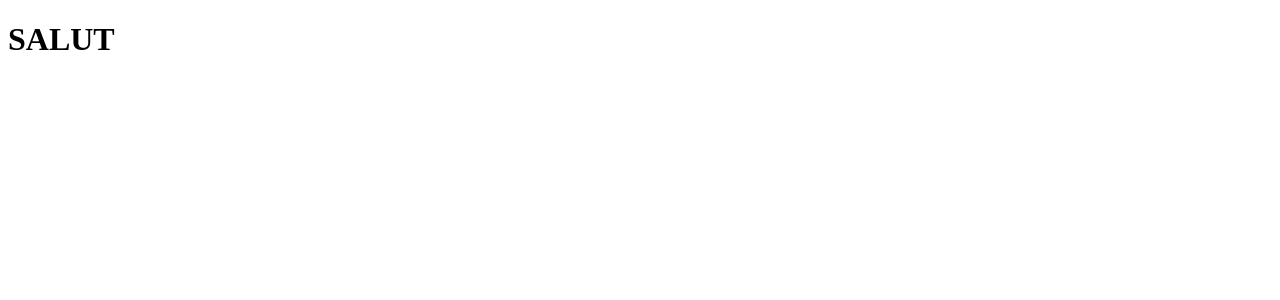
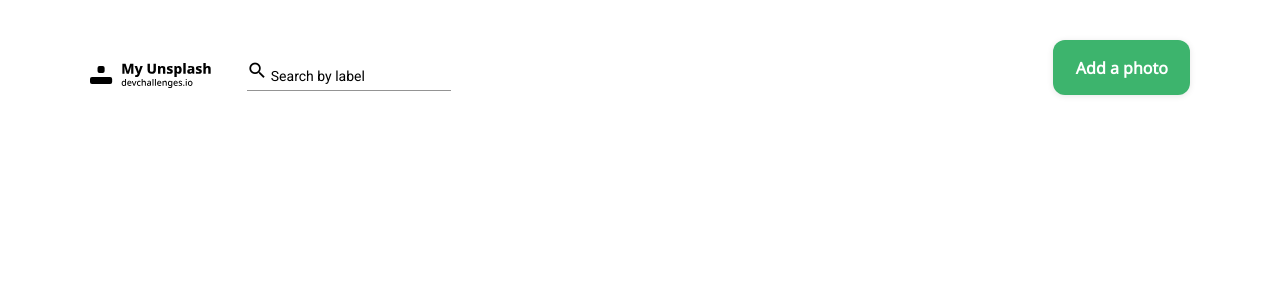
Before and after one commit to francoisnoel62/my-unsplash, an Angular app: page / in a window 1280 px wide. Shown: the top 300 px of the page. Built offline with nearby package versions, Linux system fonts and the light colour scheme.

Commit message:
create navbar

```diff
--- a/angular.json
+++ b/angular.json
@@ -27,6 +27,7 @@
               "src/assets"
             ],
             "styles": [
+              "./node_modules/@angular/material/prebuilt-themes/indigo-pink.css",
               "src/styles.css"
             ],
             "scripts": []
@@ -94,6 +95,7 @@
               "src/assets"
             ],
             "styles": [
+              "./node_modules/@angular/material/prebuilt-themes/indigo-pink.css",
               "src/styles.css"
             ],
             "scripts": []
--- a/package.json
+++ b/package.json
@@ -11,10 +11,12 @@
   "private": true,
   "dependencies": {
     "@angular/animations": "~13.2.0",
+    "@angular/cdk": "^13.2.5",
     "@angular/common": "~13.2.0",
     "@angular/compiler": "~13.2.0",
     "@angular/core": "~13.2.0",
     "@angular/forms": "~13.2.0",
+    "@angular/material": "^13.2.5",
     "@angular/platform-browser": "~13.2.0",
     "@angular/platform-browser-dynamic": "~13.2.0",
     "@angular/router": "~13.2.0",
--- a/src/app/app.component.css
+++ b/src/app/app.component.css
@@ -0,0 +1,5 @@
+.main--container {
+  margin-top: 5vh;
+  margin-left: 7vw;
+  margin-right: 7vw;
+}
--- a/src/app/app.component.html
+++ b/src/app/app.component.html
@@ -1 +1,3 @@
-<h1>SALUT</h1>
+<div class="main--container">
+  <app-navbar></app-navbar>
+</div>
--- /dev/null
+++ b/src/app/navbar/navbar.component.css
@@ -0,0 +1,30 @@
+@import url('https://fonts.googleapis.com/css2?family=Noto+Sans&display=swap');
+
+.navbar--container {
+  display: flex;
+  flex-direction: row;
+}
+
+.left {
+  display: flex;
+  flex-grow: 1;
+  align-content: baseline;
+}
+
+.logo {
+  margin-right: 1.5vw;
+}
+
+.add-photo--btn {
+  background: #3DB46D;
+  box-shadow: 0px 1px 6px rgba(0, 0, 0, 0.1);
+  border-radius: 12px;
+  border: none;
+  width: 137px;
+  height: 55px;
+
+  font-family: 'Noto Sans', sans-serif;
+  font-weight: bold;
+  font-size: 16px;
+  color: #FFFFFF;
+}
--- /dev/null
+++ b/src/app/navbar/navbar.component.html
@@ -0,0 +1,13 @@
+<div class="navbar--container">
+  <div class="left">
+    <img src="assets/my_unsplash_logo.svg" alt="my_unsplash_logo.svg" class="logo">
+    <form class="searchbar">
+      <mat-form-field appearance="standard">
+        <mat-icon matPrefix>search</mat-icon>
+        <input matInput value="Search by label">
+      </mat-form-field>
+    </form>
+  </div>
+
+  <button class="add-photo--btn">Add a photo</button>
+</div>
--- /dev/null
+++ b/src/app/navbar/navbar.component.ts
@@ -0,0 +1,15 @@
+import { Component, OnInit } from '@angular/core';
+
+@Component({
+  selector: 'app-navbar',
+  templateUrl: './navbar.component.html',
+  styleUrls: ['./navbar.component.css']
+})
+export class NavbarComponent implements OnInit {
+
+  constructor() { }
+
+  ngOnInit(): void {
+  }
+
+}
--- a/src/index.html
+++ b/src/index.html
@@ -6,8 +6,11 @@
   <base href="/">
   <meta name="viewport" content="width=device-width, initial-scale=1">
   <link rel="icon" type="image/x-icon" href="favicon.ico">
+  <link rel="preconnect" href="https://fonts.gstatic.com">
+  <link href="https://fonts.googleapis.com/css2?family=Roboto:wght@300;400;500&display=swap" rel="stylesheet">
+  <link href="https://fonts.googleapis.com/icon?family=Material+Icons" rel="stylesheet">
 </head>
-<body>
+<body class="mat-typography">
   <app-root></app-root>
 </body>
 </html>
--- a/src/styles.css
+++ b/src/styles.css
@@ -1 +1,4 @@
 /* You can add global styles to this file, and also import other style files */
+
+html, body { height: 100%; }
+body { margin: 0; font-family: Roboto, "Helvetica Neue", sans-serif; }
```
Also changed, not shown: src/app/app.module.ts (+15 -2 lines), 2 other files (tests, documents, lock files or other folders).
